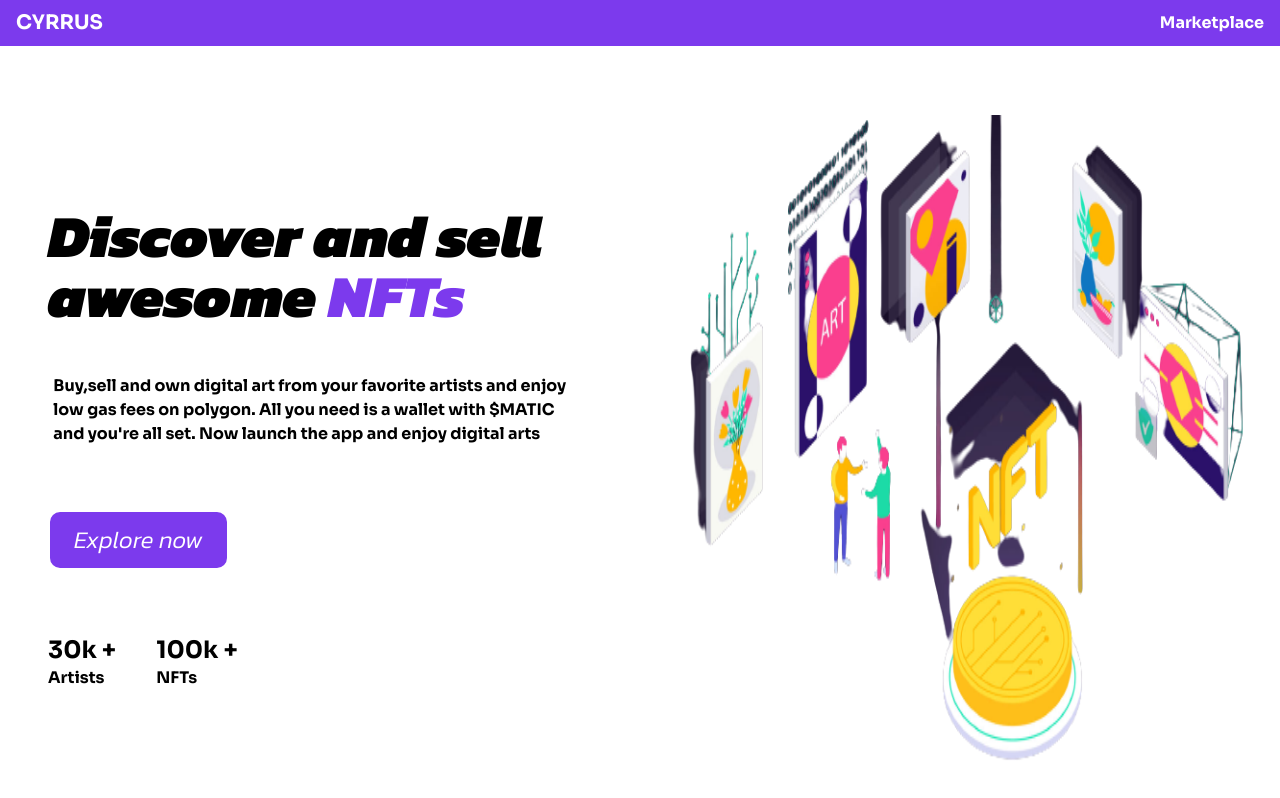
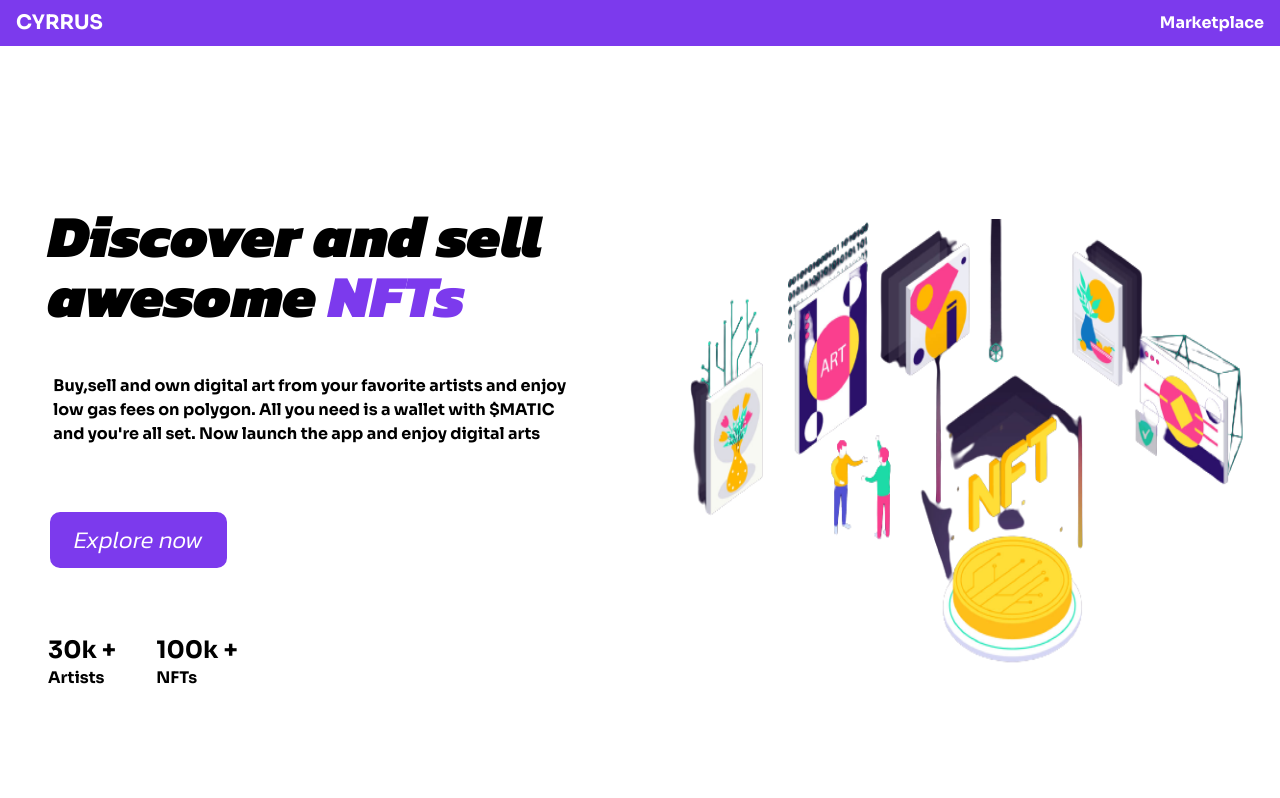
Before and after one commit to Merdi-kim/nft-marketplace, a Next.js app: page / in a window 1280 px wide. Shown: the top 798 px of the page. Built offline with nearby package versions, Linux system fonts and the light colour scheme; a web font is replaced by a local one.

Commit message:
set next Image

```diff
--- /dev/null
+++ b/pages/home.js
@@ -0,0 +1,9 @@
+function home() {
+    return (
+        <div>
+
+        </div>
+    )
+}
+
+export default home
--- a/pages/index.js
+++ b/pages/index.js
@@ -1,6 +1,7 @@
 import Head from 'next/head'
 import Link from 'next/link'
 import CountCard from '../components/CountCard'
+import Image from 'next/image'
 export default function Home() {
 
   return (
@@ -28,7 +29,7 @@ export default function Home() {
           </section>
         </div>
         <div className='flex-1 flex items-center h-screen'>
-          <img className='my-4 md:h-3/6 lg:h-4/6 xl:h-5/6' src="/bg.png" alt="" />
+          <Image height={500} width={700} className='my-6 md:h-3/6 lg:h-4/6 xl:h-5/6' src="/bg.png" alt="" />
         </div>
       </main>
     </div>
```
